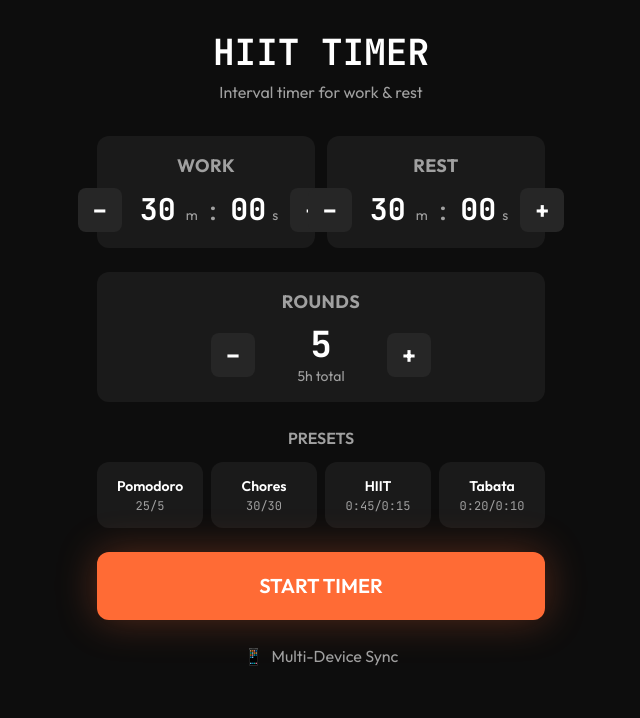
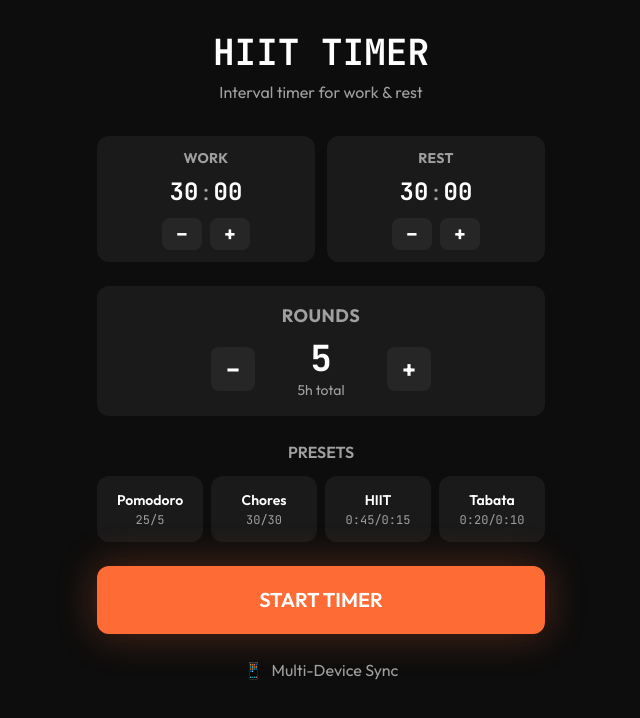
Before and after one commit to AdrianRogowski/hiit, a React (Vite) app: page / in a window 1280 px wide. Shown: the top 718 px of the page, without its empty margins (319-959 px from the left). Built offline with nearby package versions, Linux system fonts and the light colour scheme.

Commit message:
fix: compact DurationInput to prevent overlap
- Move +/- buttons below time display instead of sides
- Smaller time inputs and buttons for compact layout
- Works well in 2-column grid on all screen sizes

```diff
--- a/src/components/DurationInput.tsx
+++ b/src/components/DurationInput.tsx
@@ -10,6 +10,7 @@ export interface DurationInputProps {
 
 /**
  * Duration input with minutes and seconds fields
+ * Compact layout with +/- buttons stacked vertically
  */
 export function DurationInput({
   label,
@@ -85,25 +86,13 @@ export function DurationInput({
   }
 
   return (
-    <div className="flex flex-col items-center gap-2 p-4 bg-surface rounded-xl">
-      <label className="font-body font-bold text-lg text-text-secondary tracking-wide">
+    <div className="flex flex-col items-center gap-2 p-3 bg-surface rounded-xl">
+      <label className="font-body font-bold text-sm text-text-secondary tracking-wide">
         {label}
       </label>
 
-      <div className="flex items-center gap-3">
-        <button
-          type="button"
-          onClick={handleDecrement}
-          disabled={value <= min}
-          aria-label="Decrease duration"
-          className="w-11 h-11 rounded-lg bg-surface-elevated text-text-primary font-bold text-2xl
-                     hover:bg-work/20 active:bg-work/30 disabled:opacity-30 disabled:cursor-not-allowed
-                     transition-colors flex-shrink-0"
-        >
-          −
-        </button>
-
-        <div className="flex items-baseline gap-1">
+      {/* Time display */}
+      <div className="flex items-baseline justify-center">
         <input
           type="text"
           inputMode="numeric"
@@ -114,15 +103,12 @@ export function DurationInput({
           onBlur={handleBlur}
           onKeyDown={handleKeyDown}
           aria-label={`${label} minutes`}
-            className="w-12 font-display font-bold text-3xl text-text-primary text-center
+          className="w-8 font-display font-bold text-2xl text-text-primary text-center
                      bg-transparent border-b-2 border-transparent
                      focus:border-work focus:outline-none
                      transition-colors"
         />
-          <span className="font-body text-sm text-text-secondary">m</span>
-
-          <span className="font-display text-2xl text-text-secondary mx-1">:</span>
-
+        <span className="font-display text-xl text-text-secondary">:</span>
         <input
           type="text"
           inputMode="numeric"
@@ -133,22 +119,34 @@ export function DurationInput({
           onBlur={handleBlur}
           onKeyDown={handleKeyDown}
           aria-label={`${label} seconds`}
-            className="w-10 font-display font-bold text-3xl text-text-primary text-center
+          className="w-8 font-display font-bold text-2xl text-text-primary text-center
                      bg-transparent border-b-2 border-transparent
                      focus:border-work focus:outline-none
                      transition-colors"
         />
-          <span className="font-body text-sm text-text-secondary">s</span>
       </div>
 
+      {/* +/- buttons row */}
+      <div className="flex items-center gap-2">
+        <button
+          type="button"
+          onClick={handleDecrement}
+          disabled={value <= min}
+          aria-label="Decrease duration"
+          className="w-10 h-8 rounded-lg bg-surface-elevated text-text-primary font-bold text-xl
+                     hover:bg-work/20 active:bg-work/30 disabled:opacity-30 disabled:cursor-not-allowed
+                     transition-colors"
+        >
+          −
+        </button>
         <button
           type="button"
           onClick={handleIncrement}
           disabled={value >= max}
           aria-label="Increase duration"
-          className="w-11 h-11 rounded-lg bg-surface-elevated text-text-primary font-bold text-2xl
+          className="w-10 h-8 rounded-lg bg-surface-elevated text-text-primary font-bold text-xl
                      hover:bg-work/20 active:bg-work/30 disabled:opacity-30 disabled:cursor-not-allowed
-                     transition-colors flex-shrink-0"
+                     transition-colors"
         >
           +
         </button>
```
Lines whose indentation alone changed are shown as unchanged.
